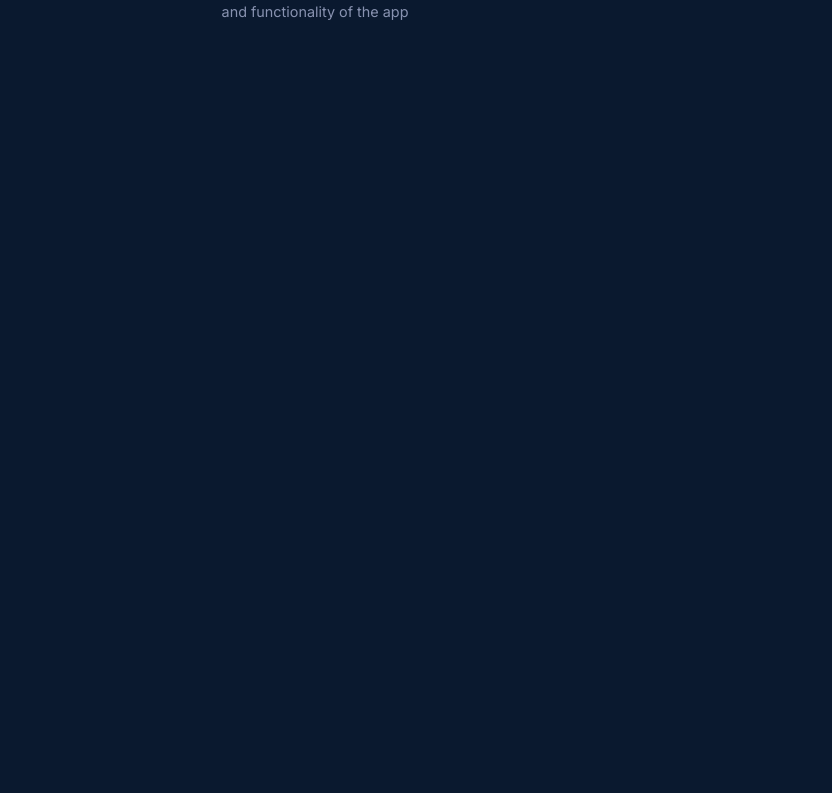
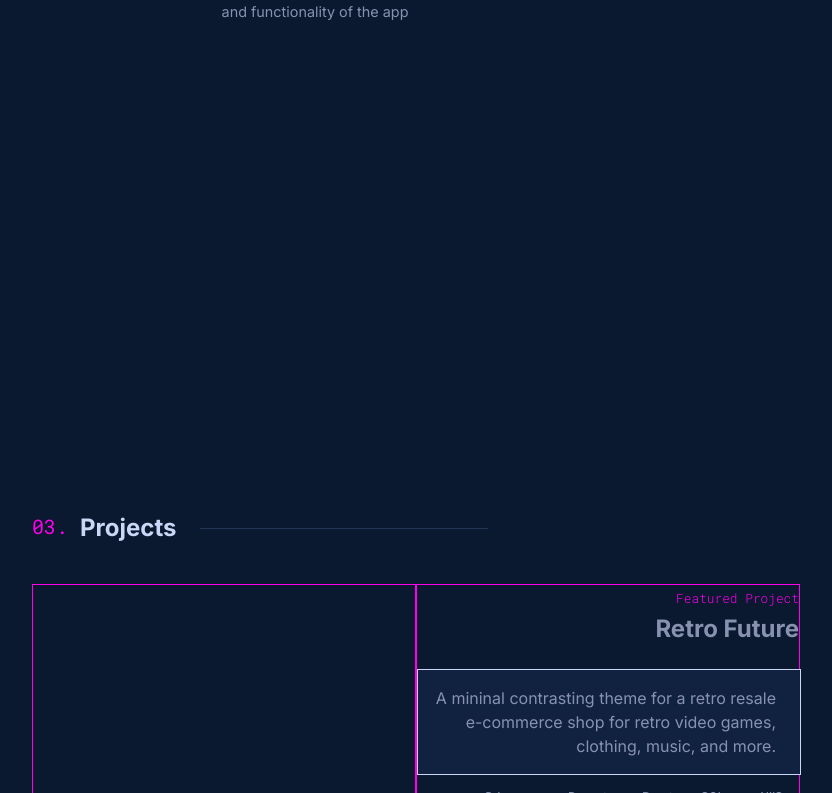
Before and after one commit to vincelaq/portfolio-v1, a React (Create React App) app: page / in a window 1280 px wide. Shown: the part 2007-2800 px from the top of the page, without its empty margins (288-1120 px from the left). Before the commit the page ends 2327 px from the top, so only its background shows below. Built offline with nearby package versions, Linux system fonts and the light colour scheme.

Commit message:
start projects section

```diff
--- a/src/App.js
+++ b/src/App.js
@@ -6,6 +6,7 @@ import Navigation from './components/Navigation';
 import HomePage from './pages/HomePage';
 import AboutPage from './pages/AboutPage';
 import WorkPage from './pages/WorkPage';
+import ProjectPage from './pages/ProjectPage';
 
 
 
@@ -66,6 +67,7 @@ const App = () => {
                         <HomePage/>
                         <AboutPage/>
                         <WorkPage/>
+                        <ProjectPage/>
                     </main>
                     <section className='bg-navy basis-1/12 relative'>
                         <div className='flex flex-col fixed bottom-0 -right-5 justify-center items-center'>
--- a/src/components/Navigation.js
+++ b/src/components/Navigation.js
@@ -32,7 +32,7 @@ const Navigation = () => {
                         </div>
                         <div className='my-auto mx-4'>
                             <span className='font-Roboto text-xs-sm text-pink'>03.</span>
-                            <span className='font-Roboto font-regular text-xs-sm text-light-slate ml-2'>Work</span>
+                            <span className='font-Roboto font-regular text-xs-sm text-light-slate ml-2'>Projects</span>
                         </div>
                         <div className='my-auto mx-4'>
                             <span className='font-Roboto text-xs-sm text-pink'>04.</span>
--- /dev/null
+++ b/src/pages/ProjectPage.js
@@ -0,0 +1,67 @@
+import React from 'react';
+
+
+const ProjectPage = () => {
+
+
+    return (
+        <div className='flex flex-col pl-32 pb-96 justify-start items-center bg-navy max-w-5xl'>
+            <div className='flex flex-row p-4 pl-0 w-full'>
+                <span className='font-Roboto text-pink text-xl mr-3'>03.</span>
+                <span className='font-Inter font-bold text-lightest-slate text-2xl'>Projects</span>
+                <span className='border-b border-b-lightest-navy w-72 my-auto mx-6'></span>
+            </div>
+            <div className='flex flex-row pt-6 relative w-full'>
+                <div className='basis-2/5'>
+                    <div className='border border-pink w-96 h-60'>
+                    </div>
+
+                </div>
+                <div className='flex flex-col border border-pink basis-3/5 font-Inter text-slate justify-center w-96 '>
+
+                    <div className='font-Roboto font-light text-xs-sm text-pink w-full text-right my-1'>
+                        Featured Project
+                    </div>
+                    <div className='font-Inter font-bold text-2xl w-full text-right mb-6'>
+                        Retro Future
+                    </div>
+
+
+                    <div className='border border-lightest-slate bg-light-navy w-96 py-4 pr-6 pl-4 text-right'>
+                        A mininal contrasting theme for a retro resale e-commerce shop for retro video games, clothing, music, and more.
+                    </div>
+
+                    <div className='flex flex-row justify-end font-Roboto text-sm text-slate my-3'>
+                        <span className='px-4'>Django</span>
+                        <span className='px-4'>React</span>
+                        <span className='px-4'>PostgreSQL</span>
+                        <span className='px-4'>AWS</span>
+                    </div>
+
+                    <div className='flex flex-row justify-end'>
+                        <div className='m-3'>
+                            <svg xmlns="http://www.w3.org/2000/svg" role="img" viewBox="0 0 24 24" fill="none" stroke="#a8b2d1" strokeWidth="2" strokeLinecap="round" strokeLinejoin="round" className="h-6">
+                                <title>GitHub</title>
+                                <path d="M9 19c-5 1.5-5-2.5-7-3m14 6v-3.87a3.37 3.37 0 0 0-.94-2.61c3.14-.35 6.44-1.54 6.44-7A5.44 5.44 0 0 0 20 4.77 5.07 5.07 0 0 0 19.91 1S18.73.65 16 2.48a13.38 13.38 0 0 0-7 0C6.27.65 5.09 1 5.09 1A5.07 5.07 0 0 0 5 4.77a5.44 5.44 0 0 0-1.5 3.78c0 5.42 3.3 6.61 6.44 7A3.37 3.37 0 0 0 9 18.13V22"></path>
+                            </svg>
+
+                        </div>
+                        <div className='m-3'>
+                            <svg xmlns="http://www.w3.org/2000/svg" role="img" viewBox="0 0 24 24" fill="none" stroke="#a8b2d1" strokeWidth="2" strokeLinecap="round" strokeLinejoin="round" className="h-6">
+                                <title>External Link</title>
+                                <path d="M18 13v6a2 2 0 0 1-2 2H5a2 2 0 0 1-2-2V8a2 2 0 0 1 2-2h6"></path>
+                                <polyline points="15 3 21 3 21 9"></polyline>
+                                <line x1="10" y1="14" x2="21" y2="3"></line>
+                            </svg>
+
+                        </div>
+                    </div>
+                </div>
+            </div>
+
+
+        </div>
+    );
+};
+
+export default ProjectPage;
--- a/src/pages/WorkPage.js
+++ b/src/pages/WorkPage.js
@@ -8,7 +8,7 @@ const WorkPage = () => {
 
 
     return (
-        <div className='flex flex-col justify-start items-center bg-navy max-w-2xl pb-72 pl-16'>
+        <div className='flex flex-col justify-start items-center bg-navy max-w-2xl pb-96 mb-20 pl-16'>
             <div className='flex flex-row p-4 pl-0 w-full'>
                 <span className='font-Roboto text-pink text-xl mr-3'>02.</span>
                 <span className='font-Inter font-bold text-lightest-slate text-2xl'>Work Experience</span>
```
